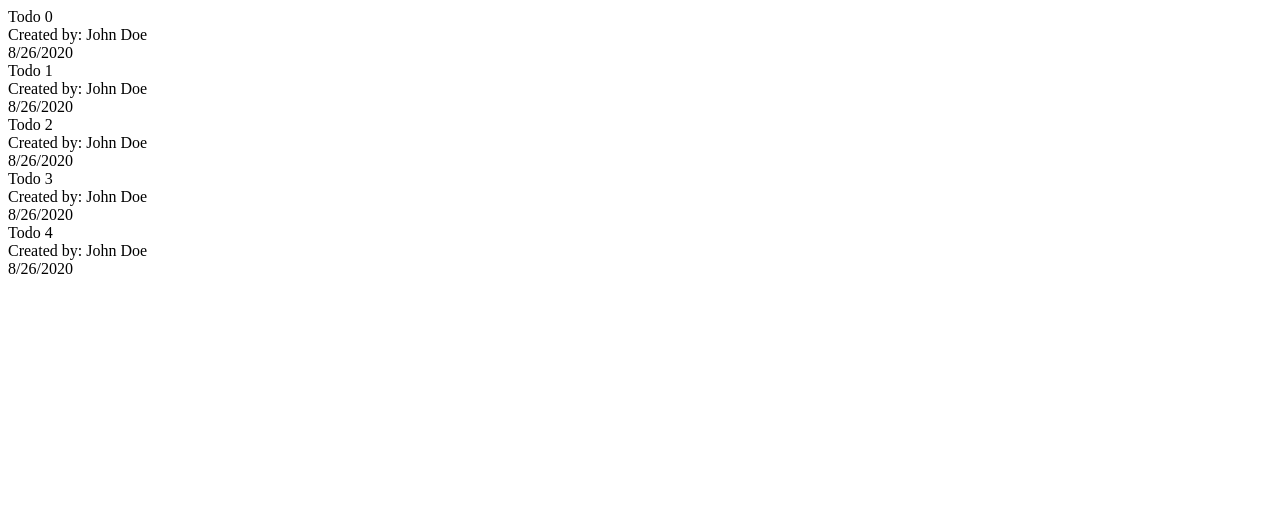
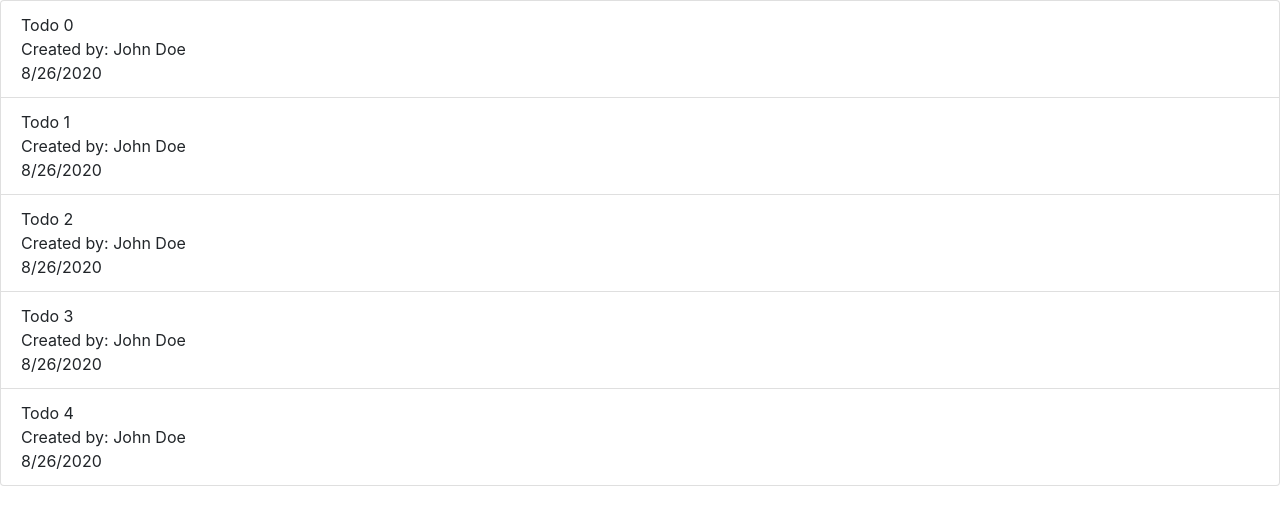
Before and after one commit to Insanefoam/ts-todolist, a React (Create React App) app: page / in a window 1280 px wide. Shown: the top 524 px of the page. Built offline with nearby package versions, Linux system fonts and the light colour scheme.

Commit message:
configure bootstrap

```diff
--- a/package.json
+++ b/package.json
@@ -10,6 +10,7 @@
     "@types/node": "^12.0.0",
     "@types/prop-types": "^15.7.3",
     "@types/react-dom": "^16.9.0",
+    "bootstrap": "^4.5.2",
     "react": "^16.13.1",
     "react-dom": "^16.13.1",
     "react-scripts": "3.4.3",
@@ -38,8 +39,9 @@
   },
   "devDependencies": {
     "@types/react": "^16.9.46",
-    "@typescript-eslint/eslint-plugin": "^3.9.1",
-    "@typescript-eslint/parser": "^3.9.1",
+    "@typescript-eslint/eslint-plugin": "^3.10.1",
+    "@typescript-eslint/parser": "^3.10.1",
+    "eslint": "^6.6.0",
     "eslint-config-airbnb": "^18.2.0",
     "eslint-plugin-import": "^2.22.0",
     "eslint-plugin-jsx-a11y": "^6.3.1",
--- a/src/App.tsx
+++ b/src/App.tsx
@@ -1,6 +1,7 @@
 import React from "react";
+import "bootstrap/dist/css/bootstrap.min.css";
 import TodoList from "./components/TodoList";
 
-const App = () => <TodoList></TodoList>;
+const App = () => <TodoList />;
 
 export default App;
--- a/src/components/TodoItem/TodoItem.tsx
+++ b/src/components/TodoItem/TodoItem.tsx
@@ -1,14 +1,12 @@
 import React from "react";
 import { TodoItemProps } from "./interfaces/TodoItemProps";
 
-const TodoItem = ({ title, author, created }: TodoItemProps) => {
-  return (
-    <div>
-      <div>{title}</div>
-      <div>Created by: {author}</div>
-      <div>{created?.toLocaleDateString()}</div>
-    </div>
-  );
-};
+const TodoItem = ({ title, author, created }: TodoItemProps) => (
+  <li className="list-group-item">
+    <div>{title}</div>
+    <div>{`Created by: ${author}`}</div>
+    <div>{created?.toLocaleDateString()}</div>
+  </li>
+);
 
 export default TodoItem;
--- a/src/components/TodoList/TodoList.tsx
+++ b/src/components/TodoList/TodoList.tsx
@@ -10,14 +10,12 @@ const dummyTodoes: ITodoItem[] = new Array(5).fill("").map((e, index) => ({
   created: new Date(),
 }));
 
-const TodoList = () => {
-  return (
-    <div>
-      {dummyTodoes.map((todoe) => (
-        <TodoItem {...todoe}></TodoItem>
-      ))}
-    </div>
-  );
-};
+const TodoList = () => (
+  <ul className="list-group center">
+    {dummyTodoes.map((todo) => (
+      <TodoItem {...todo} key={todo.id} />
+    ))}
+  </ul>
+);
 
 export default TodoList;
```
Also changed, not shown: .eslintrc.json, 2 other files (tests, documents, lock files or other folders).
